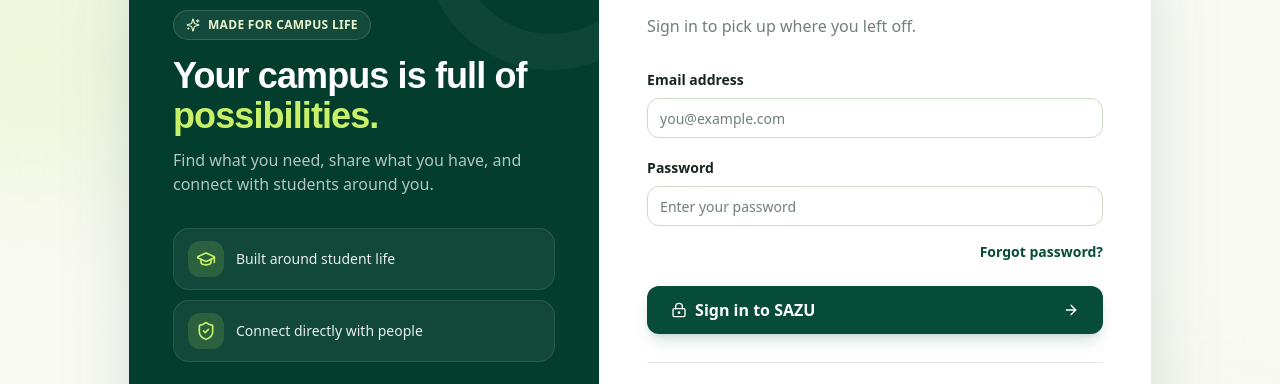
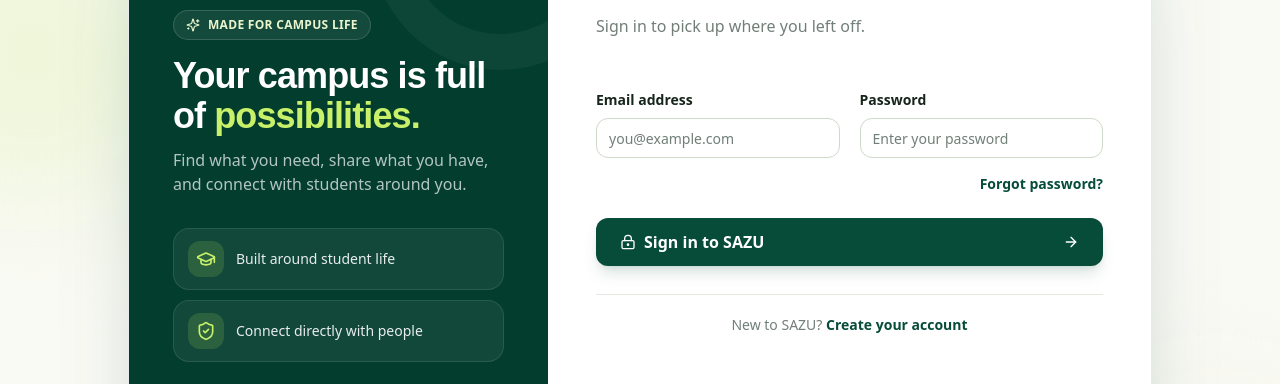
Before and after one commit to muazusabo/SAZU-MARKETPLACES, a Next.js app in the folder client/: page /login in a window 1280 px wide. Shown: the part 224-608 px from the top of the page. Built offline with nearby package versions, Linux system fonts and the light colour scheme; no server answers.

Commit message:
Update marketplace features

```diff
--- a/client/components/auth/auth-shell.tsx
+++ b/client/components/auth/auth-shell.tsx
@@ -18,8 +18,8 @@ export function AuthShell({
       <main className="container relative isolate grid min-h-[calc(100svh-8rem)] place-items-center overflow-hidden py-8 sm:py-12">
         <div aria-hidden className="pointer-events-none absolute -left-28 top-16 -z-10 size-72 rounded-full bg-brand-light-lime/70 blur-3xl" />
         <div aria-hidden className="pointer-events-none absolute -right-24 bottom-8 -z-10 size-80 rounded-full bg-brand-cream blur-3xl" />
-        <div className="grid w-full max-w-5xl overflow-hidden rounded-[2rem] border border-brand-deep/10 bg-white shadow-[0_28px_90px_-40px_rgba(6,78,59,0.38)] lg:grid-cols-[0.92fr_1.08fr]">
-          <aside className="relative isolate overflow-hidden bg-brand-deep px-6 py-7 text-white sm:px-9 sm:py-9 lg:flex lg:min-h-[650px] lg:flex-col lg:justify-between lg:px-11 lg:py-11">
+        <div className="grid w-full max-w-5xl overflow-hidden rounded-[2rem] border border-brand-deep/10 bg-white shadow-[0_28px_90px_-40px_rgba(6,78,59,0.38)] md:grid-cols-[0.82fr_1.18fr]">
+          <aside className="relative isolate overflow-hidden bg-brand-deep px-6 py-7 text-white sm:px-9 sm:py-9 md:flex md:min-h-[650px] md:flex-col md:justify-between md:px-8 md:py-9 lg:px-11 lg:py-11">
             <div aria-hidden className="absolute -right-20 -top-20 -z-10 size-64 rounded-full border-[36px] border-white/[0.04]" />
             <div aria-hidden className="absolute -bottom-28 -left-24 -z-10 size-72 rounded-full border-[44px] border-brand-lime/10" />
             <div>
--- a/client/components/auth/login-form.tsx
+++ b/client/components/auth/login-form.tsx
@@ -36,15 +36,15 @@ export function LoginForm() {
 
   return (
     <AuthShell branded title="Welcome back" intro="Sign in to pick up where you left off.">
-      <form onSubmit={handleSubmit(onSubmit)} noValidate className="grid gap-5">
-        {next !== '/' && <p role="status" className="rounded-2xl border border-primary/10 bg-brand-light-lime/40 p-4 text-sm leading-relaxed text-brand-deep">Sign in to return to your previous page. Any saved listing or shop draft on this device will be restored.</p>}
-        <FormError message={error} />
+      <form onSubmit={handleSubmit(onSubmit)} noValidate className="grid gap-5 md:grid-cols-2">
+        {next !== '/' && <p role="status" className="rounded-2xl border border-primary/10 bg-brand-light-lime/40 p-4 text-sm leading-relaxed text-brand-deep md:col-span-2">Sign in to return to your previous page. Any saved listing or shop draft on this device will be restored.</p>}
+        <div className="md:col-span-2"><FormError message={error} /></div>
         <TextField className="gap-2" label="Email address" type="email" autoComplete="email" placeholder="you@example.com" error={errors.email?.message} {...register('email')} />
         <TextField className="gap-2" label="Password" type="password" autoComplete="current-password" placeholder="Enter your password" error={errors.password?.message} {...register('password')} />
-        <div className="-mt-1 flex justify-end">
+        <div className="-mt-1 flex justify-end md:col-span-2">
           <Link href="/forgot-password" className="text-sm font-semibold text-primary decoration-primary/30 underline-offset-4 hover:underline">Forgot password?</Link>
         </div>
-        <Button type="submit" size="lg" disabled={isSubmitting} className="group mt-1 h-12 w-full rounded-xl shadow-lg shadow-primary/15 transition-all hover:-translate-y-0.5 hover:shadow-xl">
+        <Button type="submit" size="lg" disabled={isSubmitting} className="group mt-1 h-12 w-full rounded-xl shadow-lg shadow-primary/15 transition-all hover:-translate-y-0.5 hover:shadow-xl md:col-span-2">
           <LockKeyhole aria-hidden className="size-4" />
           {isSubmitting ? 'Signing in…' : 'Sign in to SAZU'}
           {!isSubmitting && <ArrowRight aria-hidden className="ml-auto size-4 transition-transform group-hover:translate-x-1" />}
```
